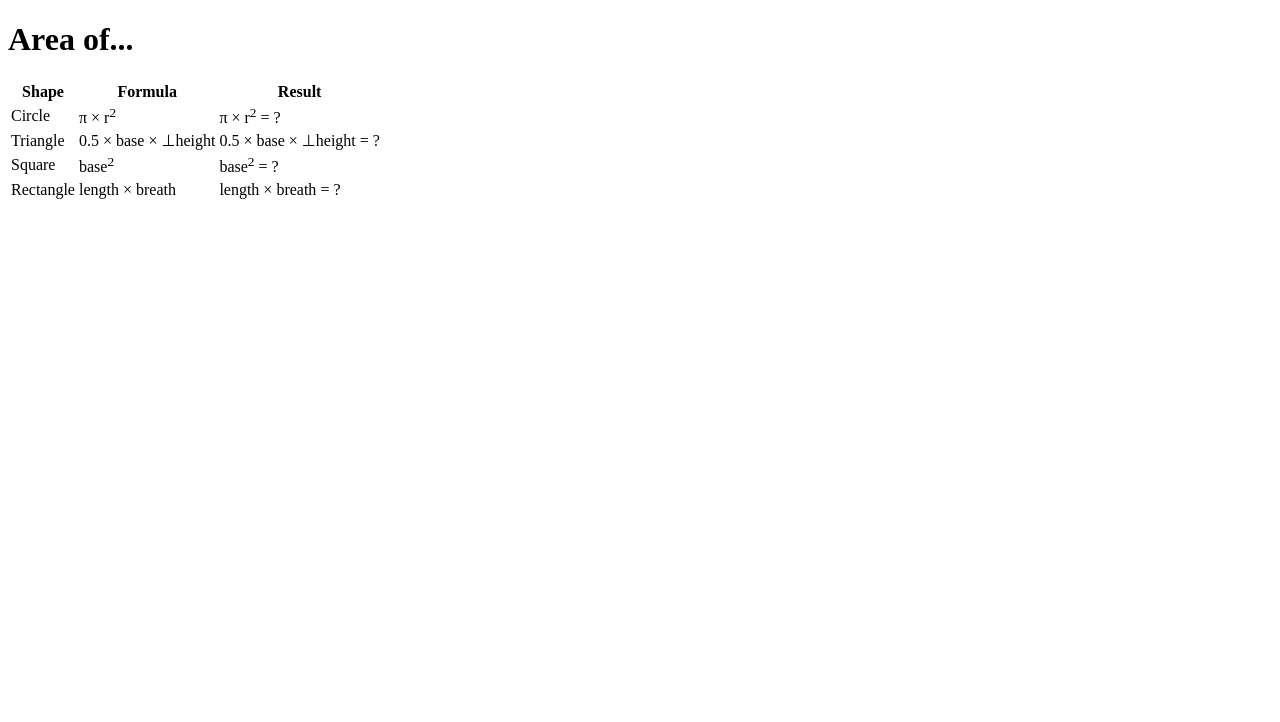
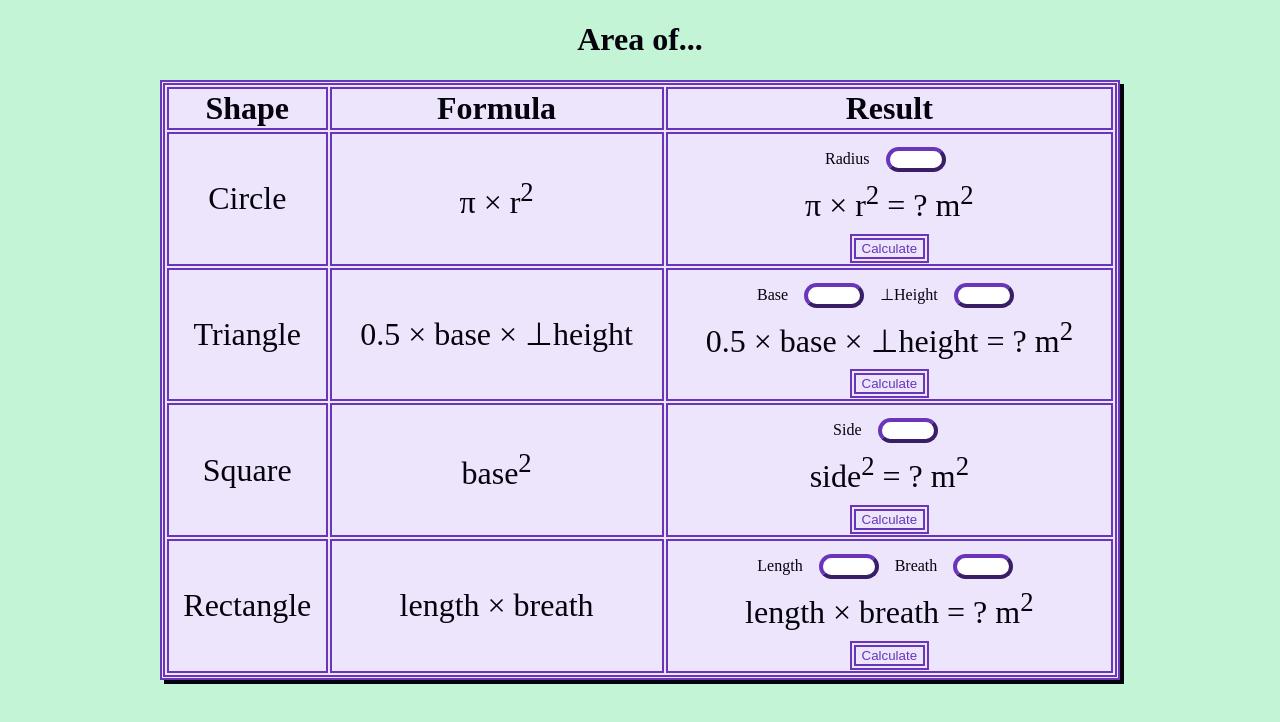
Before and after one commit to SethTobias/AreaOf, a plain HTML site: page index.html in a window 1280 px wide. Drawn offline with Linux system fonts and the light colour scheme.

Commit message:
complete

```diff
--- a/CSS/index.css
+++ b/CSS/index.css
@@ -0,0 +1,66 @@
+/* Custom Properties */
+:root {
+  --text: #06020d;
+  --tableBackground: #ede5fb;
+  --background: #a8f0c4b2;
+  --accent: #6835bb;
+}
+
+body {
+  background-color: var(--background);
+  color: var(--text);
+}
+
+.mainHeading {
+  color: var(--text);
+  text-align: center;
+}
+
+.mainHeading:hover {
+  text-decoration: underline var(--accent);
+  color: var(--accent);
+}
+
+table {
+  background-color: var(--tableBackground);
+  color: var(--text);
+  border: var(--accent) 5px double;
+  height: 25rem;
+  width: 60rem;
+  text-align: center;
+  margin: auto;
+  box-shadow: 4px 4px;
+}
+
+th,
+td {
+  border: var(--accent) 2px solid;
+  font-size: 2rem;
+}
+
+td {
+  font-size: 2rem;
+}
+
+input {
+  width: 3rem;
+  border: var(--accent) 4px outset;
+  border-radius: 5rem;
+  margin: 0.5rem;
+}
+
+button {
+  background-color: var(--tableBackground);
+  border: var(--accent) 0.4rem double;
+  color: var(--accent);
+  transition: cubic-bezier(1, 0.05, 0.55, 0.95);
+}
+
+button:hover {
+  border: var(--accent) 0.4rem solid;
+  transform: translate(2px, 5px);
+}
+
+label {
+  font-size: 1rem;
+}
--- a/JavaScript/index.js
+++ b/JavaScript/index.js
@@ -0,0 +1,39 @@
+function calculateCircle() {
+  let input1 = document.querySelectorAll("input")[0].value;
+  document.querySelector(".radius").innerText = input1;
+  answer = Math.PI * Math.pow(input1, 2);
+  document.querySelector(".resultCircle").innerText = answer.toFixed(2);
+}
+let circle = document.querySelector(".calculateCircle");
+circle.addEventListener("click", () => calculateCircle());
+
+function calculateTriangle() {
+  let input2 = document.querySelectorAll("input")[1].value;
+  let input3 = document.querySelectorAll("input")[2].value;
+  document.querySelector(".base").innerText = input2;
+  document.querySelector(".height").innerText = input3;
+  answer = 0.5 * input2 * input3;
+  document.querySelector(".resultTriangle").innerText = answer;
+}
+let triangle = document.querySelector(".calculateTriangle");
+triangle.addEventListener("click", () => calculateTriangle());
+
+function calculateSquare() {
+  let input4 = document.querySelectorAll("input")[3].value;
+  document.querySelector(".side").innerText = input4;
+  answer = Math.pow(input4, 2);
+  document.querySelector(".resultSquare").innerText = answer;
+}
+let square = document.querySelector(".calculateSquare");
+square.addEventListener("click", () => calculateSquare());
+
+function calculateRectangle() {
+  let input5 = document.querySelectorAll("input")[4].value;
+  let input6 = document.querySelectorAll("input")[5].value;
+  document.querySelector(".length").innerText = input5;
+  document.querySelector(".breath").innerText = input6;
+  answer = input5 * input6;
+  document.querySelector(".resultRectangle").innerText = answer;
+}
+let rectangle = document.querySelector(".calculateRectangle");
+rectangle.addEventListener("click", () => calculateRectangle());
--- a/index.html
+++ b/index.html
@@ -22,22 +22,55 @@
 <tr>
     <td>Circle</td>
     <td>&pi; &times; r<sup>2</sup></td>
-    <td>&pi; &times; <span class="radius">r</span><sup>2</sup> &equals; <span class="resultCircle">?</span></td>
+    <td>
+      <div>
+        <label for="">Radius</label>
+        <input type="text">
+      </div>
+      &pi; &times; <span class="radius">r</span><sup>2</sup> &equals; <span class="resultCircle">?</span> m<sup>2</sup>
+      <br><button class="calculateCircle">Calculate</button>
+    </td>
 </tr>
 <tr>
     <td>Triangle</td>
     <td>0.5 &times; base &times; &perp;height</td>
-    <td>0.5 &times; base &times; &perp;height &equals; <span class="resultTriangle">?</span></td>
+    <td>
+      <div>
+        <label for="">Base</label>
+        <input type="text">
+        <label for="">&perp;Height</label>
+        <input type="text">
+      </div>
+      0.5 &times; <span class="base">base</span> &times; &perp;<span class="height">height</span> &equals; <span class="resultTriangle">?</span> m<sup>2</sup>
+
+      <br><button class="calculateTriangle">Calculate</button>
+    </td>
 </tr>
 <tr>
     <td>Square</td>
     <td>base<sup>2</sup></td>
-    <td><span class="base">base</span><sup>2</sup> &equals; <span class="resultSquare">?</span></td>
+    <td>
+      <div>
+        <label for="">Side</label>
+        <input type="text">
+      </div>
+      <span class="side">side</span><sup>2</sup> &equals; <span class="resultSquare">?</span> m<sup>2</sup>
+      <br><button class="calculateSquare">Calculate</button>
+    </td>
 </tr>
 <tr>
     <td>Rectangle</td>
     <td>length &times; breath</td>
-    <td class="length">length &times; <span class="breath">breath</span> = <span class="resultRectangle">?</span></td>
+    <td>
+      <div>
+        <label for="">Length</label>
+        <input type="text">
+        <label for="">Breath</label>
+        <input type="text">
+      </div>
+      <span class="length">length</span> &times; <span class="breath">breath</span> = <span class="resultRectangle">?</span> m<sup>2</sup>
+      <br><button class="calculateRectangle">Calculate</button>
+    </td>
 </tr>
         </tbody>
     </table>
```
